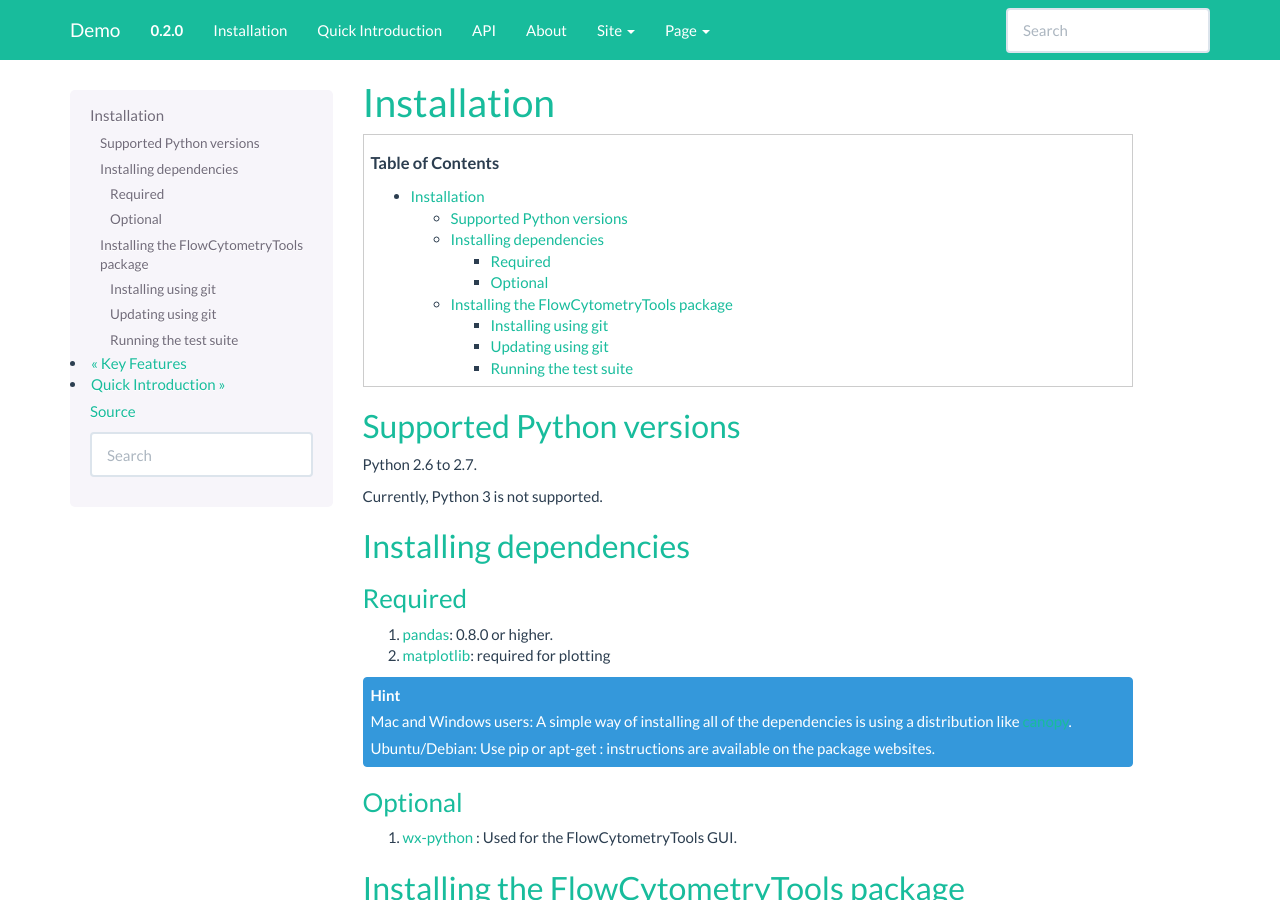
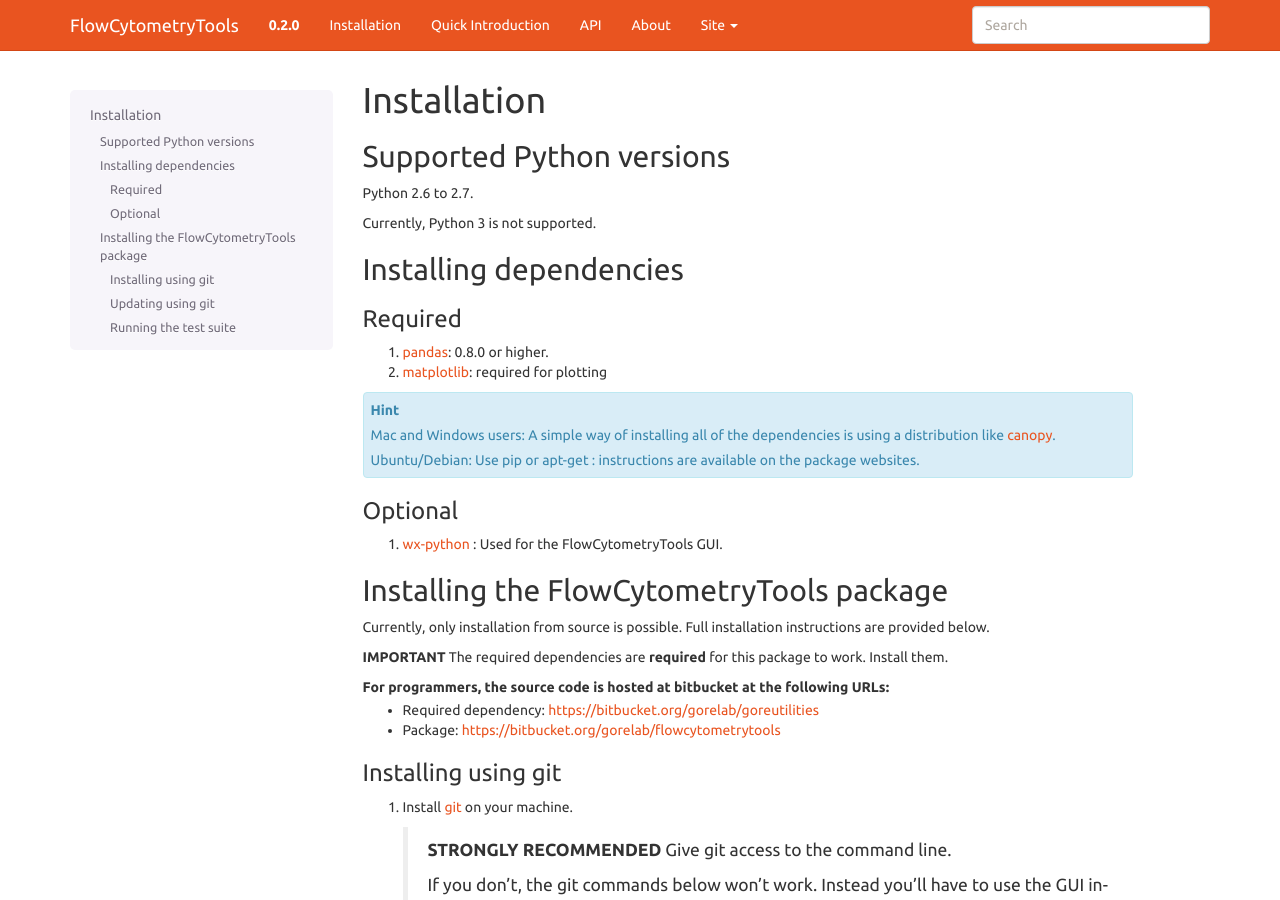
Before and after one commit to eyurtsev/FlowCytometryTools, a Sphinx documentation site: the page built from doc/source/install.rst, in a window 1280 px wide and 900 px high. Built offline with Sphinx 7.4.7, drawn with Linux system fonts in a browser that asks for light colours; formulas are drawn with MathJax 3; the version number is read from the project's files by our own code.

Commit message:
DOC: Reasonable version of wireframe for website

```diff
--- a/doc/source/conf.py
+++ b/doc/source/conf.py
@@ -143,10 +143,10 @@
 # theme further.
 html_theme_options = {
     # Navigation bar title. (Default: ``project`` value)
-    'navbar_title': "Demo",
+    #'navbar_title': "Demo",
 
     # Tab name for entire site. (Default: "Site")
-    'navbar_site_name': "Site",
+    #'navbar_site_name': "Site",
 
     # A list of tuples containing pages or urls to link to.
     # Valid tuples should be in the following forms:
@@ -166,11 +166,11 @@
     'navbar_sidebarrel': False,
 
     # Render the current pages TOC in the navbar. (Default: true)
-    'navbar_pagenav': True,
+    'navbar_pagenav': False,
 
     # Global TOC depth for "site" navbar tab. (Default: 1)
     # Switching to -1 shows all levels.
-    'globaltoc_depth': 2,
+    'globaltoc_depth': -1,
 
     # Include hidden TOCs in Site navbar?
     #
@@ -183,7 +183,8 @@
 
     # HTML navbar class (Default: "navbar") to attach to <div> element.
     # For black navbar, do "navbar navbar-inverse"
-    'navbar_class': "navbar navbar-inverse",
+    #'navbar_class': "navbar navbar-inverse",
+    'navbar_class': "navbar",
 
     # Fix navigation bar to top of page?
     # Values: "true" (default) or "false"
@@ -199,7 +200,8 @@
     # such as "amelia" or "cosmo".
     #
     # Note that this is served off CDN, so won't be available offline.
-    'bootswatch_theme': "flatly",
+    #'bootswatch_theme': "flatly",
+    'bootswatch_theme': "united",
 
     # Choose Bootstrap version.
     # Values: "3" (default) or "2" (in quotes)
@@ -245,6 +247,9 @@
 
 # Custom sidebar templates, maps document names to template names.
 #html_sidebars = {}
+
+EY_doc_names = ['localtoc.html']
+html_sidebars = {'quick': EY_doc_names, 'install': EY_doc_names}
 
 # Additional templates that should be rendered to pages, maps page names to
 # template names.
--- a/doc/source/install.rst
+++ b/doc/source/install.rst
@@ -3,8 +3,6 @@
 ************
 Installation
 ************
-
-.. contents:: Table of Contents
 
 Supported Python versions
 ~~~~~~~~~~~~~~~~~~~~~~
--- a/doc/source/quick.rst
+++ b/doc/source/quick.rst
@@ -196,6 +196,7 @@
 +++++++++++++++++++++++
 
 To create a gate you need to provide the following information:
+
 * set(s) of coordinates
 * name(s) of channel(s)
 * region
```
